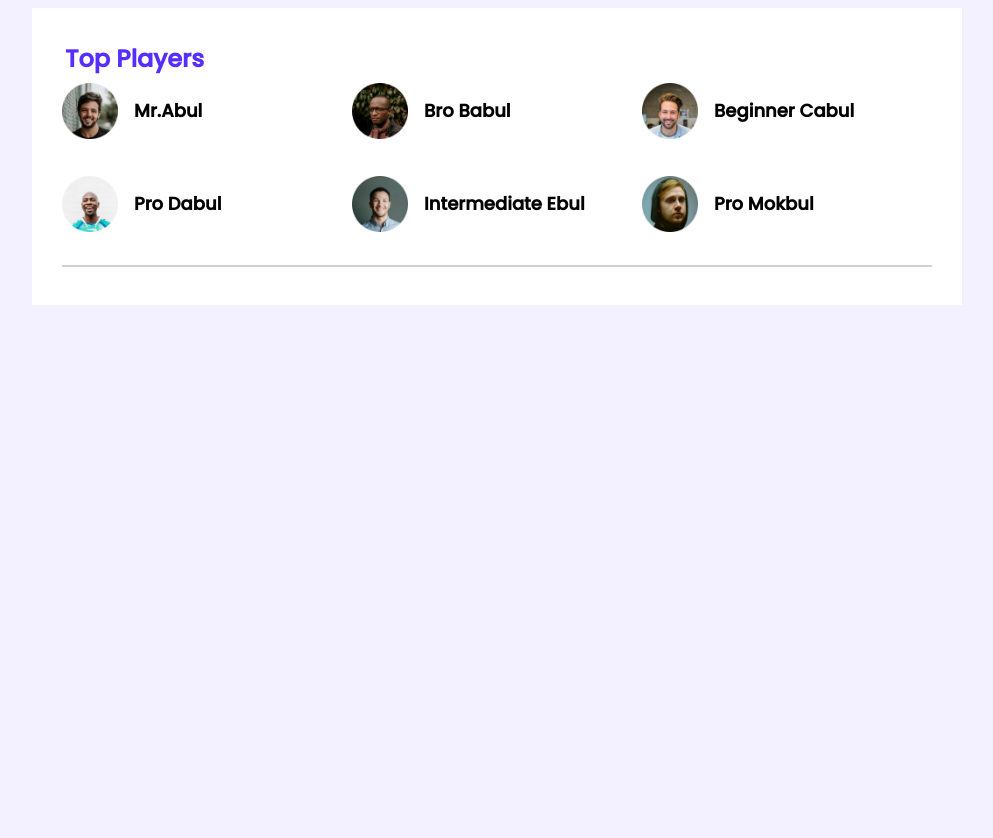
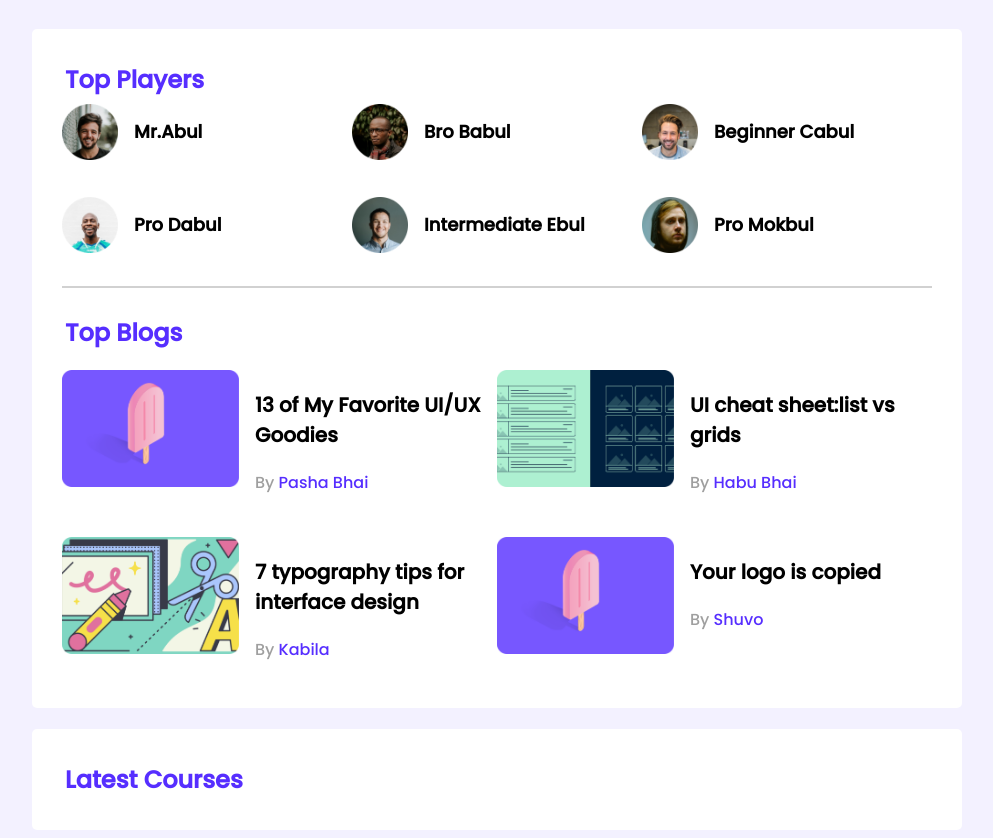
Before and after one commit to sakibrahman884/Leaderboard-css3, a plain HTML site: page index.html in a window 1280 px wide. Shown: the whole page, without its empty margins (143-1136 px from the left). Before the commit the page ends 800 px from the top, so only its background shows below. Drawn offline with Linux system fonts and the light colour scheme.

Commit message:
top-section-bottom

```diff
--- a/index.html
+++ b/index.html
@@ -46,6 +46,51 @@
                 </div>
             </div>
             <hr>
+            <div class="top-blogs">
+                <h2 class="section-title">Top Blogs</h2>
+                <div class="blogs">
+                    <article class="blog">
+                        <div class="thumbnail">
+                            <img src="images/blogs/blog-1.png" alt="">
+                        </div>
+                        <div class="blog-info">
+                            <h3 class="blog-title">13 of My Favorite UI/UX Goodies</h3>
+                            <p class="blog-author">By <a href="">Pasha Bhai</a></p>
+                        </div>
+                    </article>
+                    <article class="blog">
+                        <div class="thumbnail">
+                            <img src="images/blogs/blog-2.png" alt="">
+                        </div>
+                        <div class="blog-info">
+                            <h3 class="blog-title">UI cheat sheet:list vs grids</h3>
+                            <p class="blog-author">By <a href="">Habu Bhai</a></p>
+                        </div>
+                    </article>
+                    <article class="blog">
+                        <div class="thumbnail">
+                            <img src="images/blogs/blog-3.png" alt="">
+                        </div>
+                        <div class="blog-info">
+                            <h3 class="blog-title">7 typography tips for interface design</h3>
+                            <p class="blog-author">By <a href="">Kabila </a></p>
+                        </div>
+                    </article>
+                    <article class="blog">
+                        <div class="thumbnail">
+                            <img src="images/blogs/blog-1.png" alt="">
+                        </div>
+                        <div class="blog-info">
+                            <h3 class="blog-title">Your logo is copied</h3>
+                            <p class="blog-author">By <a href="">Shuvo</a></p>
+                        </div>
+                    </article>
+                </div>
+            </div>
+        </section>
+        <!-- Latest courses -->
+        <section class="container">
+            <h2 class="section-title">Latest Courses</h2>
         </section>
     </main>
 </body>
--- a/styles/style.css
+++ b/styles/style.css
@@ -7,12 +7,15 @@ body{
 }
 main{
     display: flex;
-    justify-content: center;
+    flex-direction: column;
+    align-items: center;
 }
 .container{
     background-color:#FFFFFF;
     width: 870px;
     padding: 30px;
+    margin-top: 21px;
+    border-radius: 5px;
 }
 
 /* top players style */
@@ -44,4 +47,34 @@ main{
 }
 hr{
    border: 1px solid #D1D1D1;
+   margin-bottom: 27px;
 }
+/* top blogs styles */
+.blogs{
+    display: grid;
+    grid-template-columns: repeat(2,1fr);
+    grid-row-gap: 26px;
+    margin-top: 20px;
+}
+.blog{
+    display: flex;
+}
+.blog .thumbnail img{
+    width: 177px;
+    height: 117px;
+}
+.blog-info{
+    margin-left: 16px;
+}
+.blog-title{
+    font-size: 20px;
+}
+.blog-author{
+    color: #9F9F9F;
+    font-size: 16px;
+}
+.blog-author a{
+    text-decoration: none;
+    font-size: 16px;
+    color: #562EFF;
+}
```
